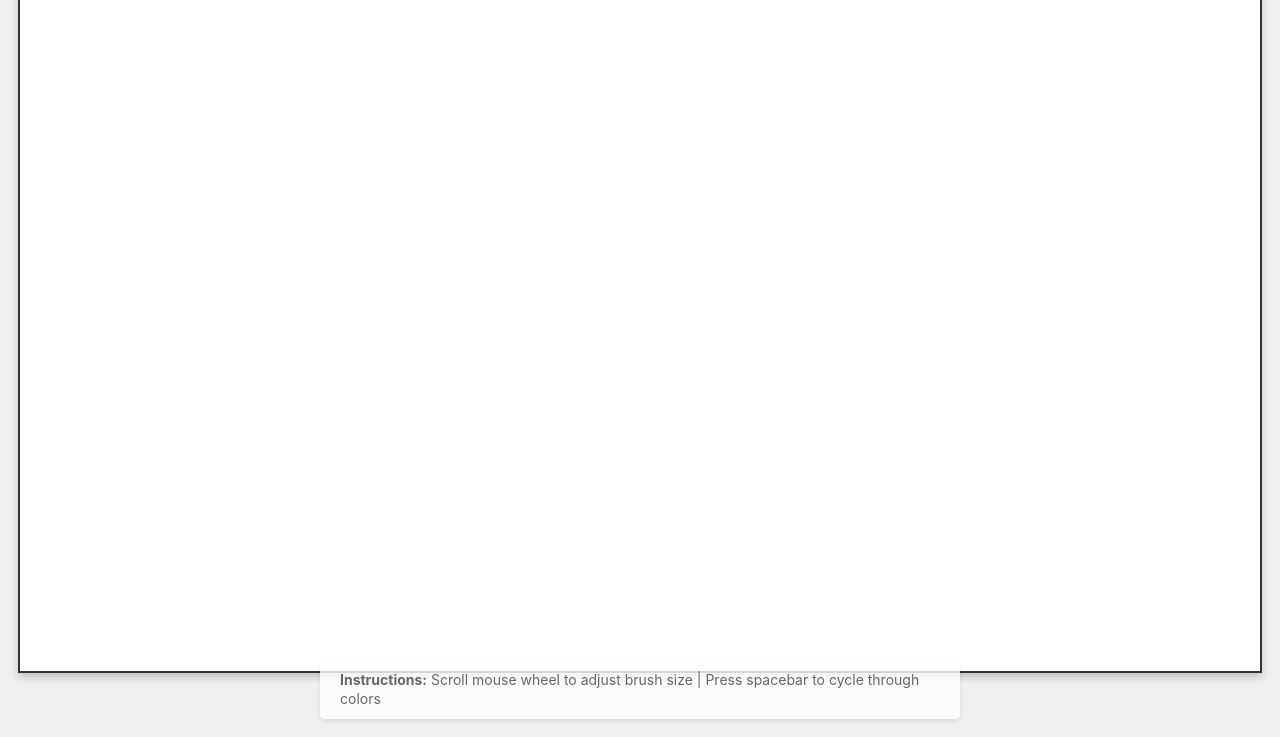
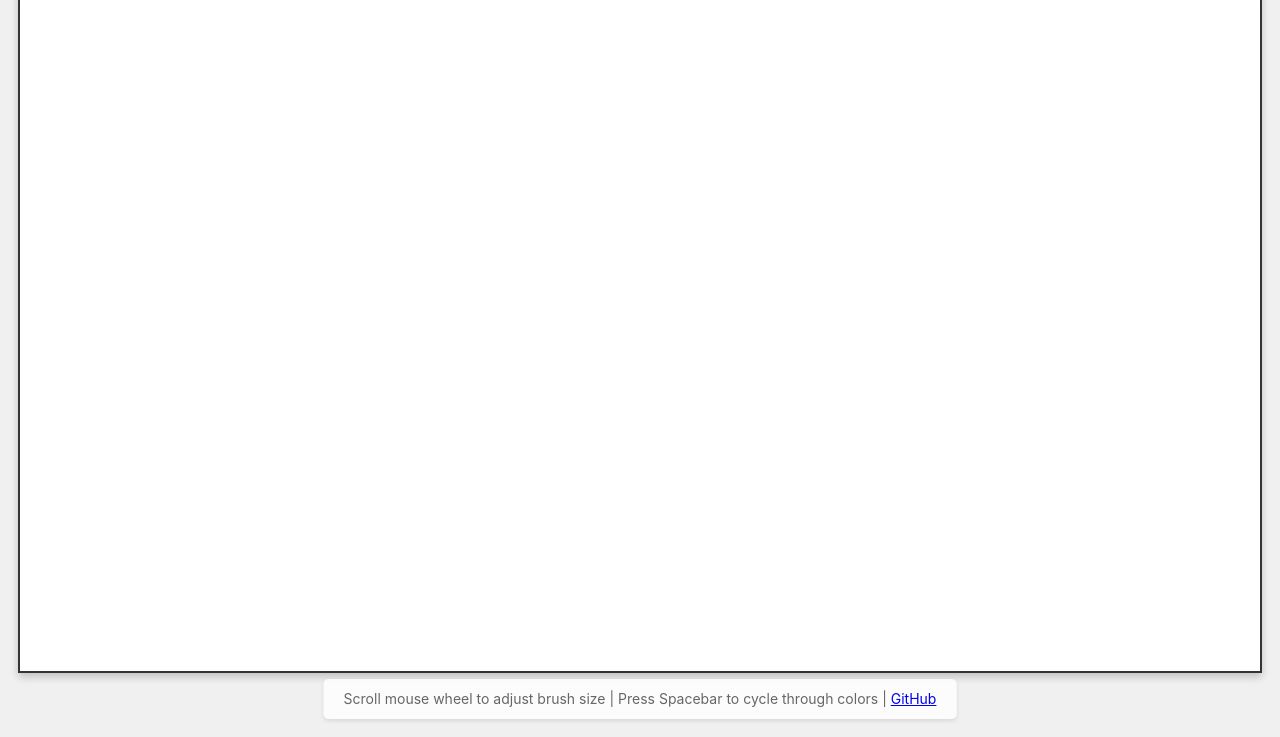
Before and after one commit to RyanX5/wtbd.io, a plain HTML site: page index.html in a window 1280 px wide. Shown: the part 71-808 px from the top of the page. Drawn offline with Linux system fonts and the light colour scheme.

Commit message:
Update index.html

```diff
--- a/index.html
+++ b/index.html
@@ -30,8 +30,7 @@
 
         <footer class="instructions">
             <p>
-                <strong>Instructions:</strong>
-                Scroll mouse wheel to adjust brush size | Press spacebar to cycle through colors
+                Scroll mouse wheel to adjust brush size | Press Spacebar to cycle through colors | <a href="https://github.com/RyanX5/wtbd.live">GitHub</a>
             </p>
         </footer>
     </main>
```
